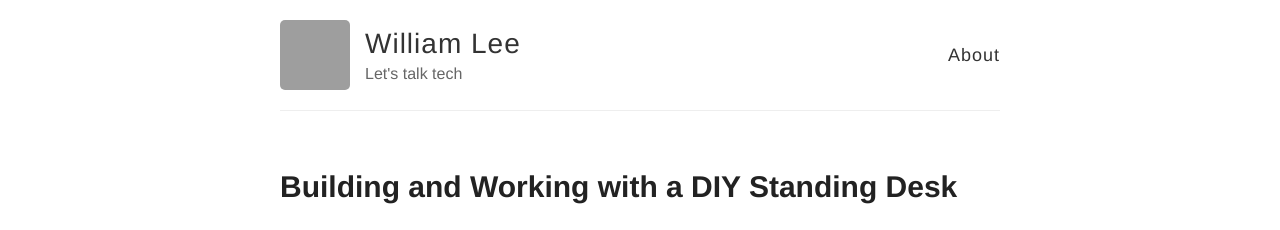
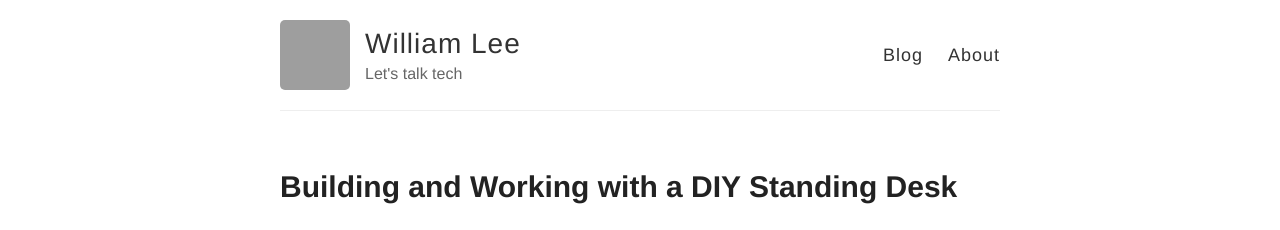
Before and after one commit to wleedev/wleedev.github.io, a Jekyll site: the page built from index.html, in a window 1280 px wide. Shown: the top 230 px of the page. Built offline with Jekyll 4.4.1, drawn with Linux system fonts in a browser that asks for light colours; grey boxes are pictures that could not be loaded.

Commit message:
Update default.html

```diff
--- a/_layouts/default.html
+++ b/_layouts/default.html
@@ -27,6 +27,7 @@
           </div>
 
           <nav>
+            <a href="{{ site.blogurl }}">Blog</a>
             <a href="{{ site.baseurl }}/about">About</a>
           </nav>
         </header>
```
